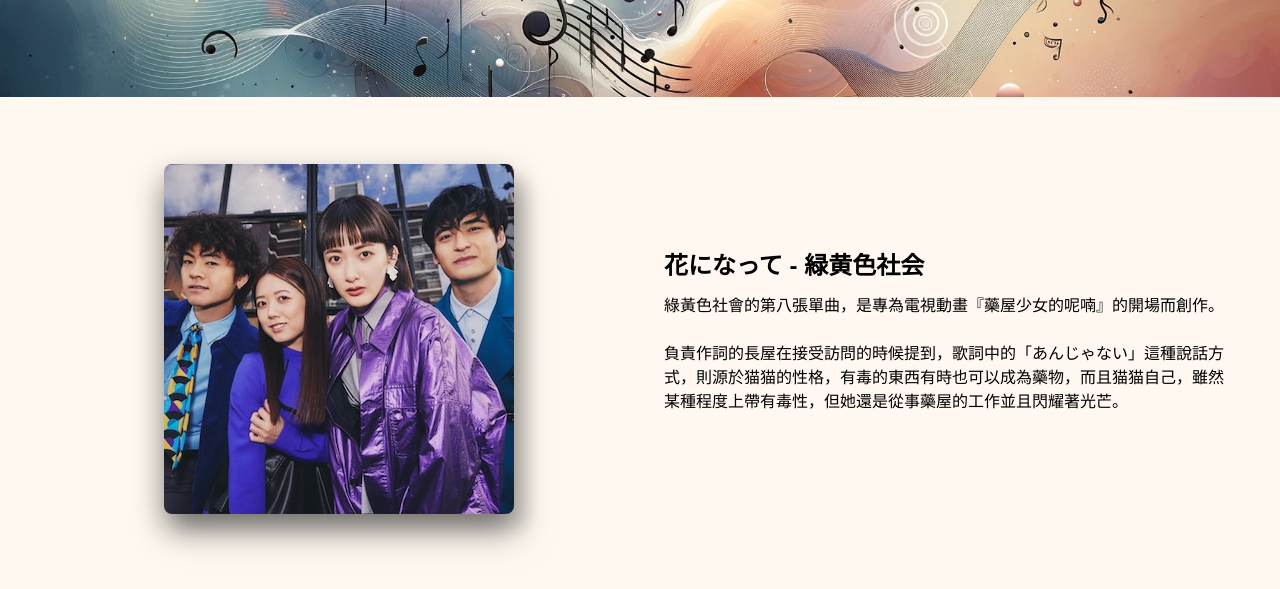
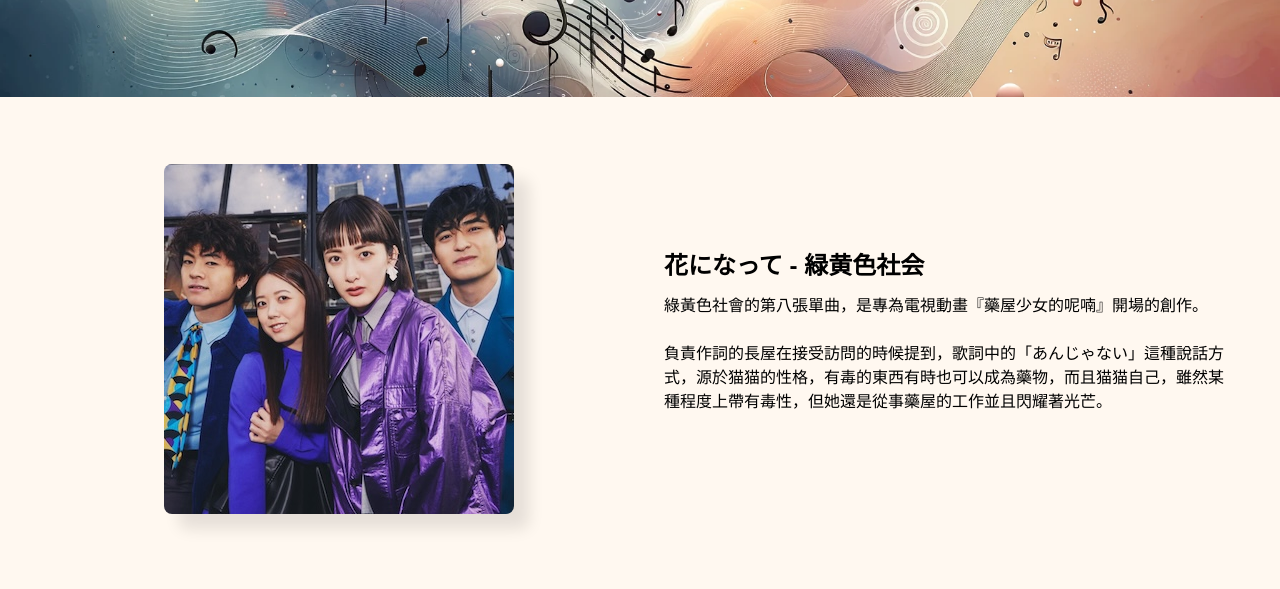
Before and after one commit to catsmice/lyric-web, an Astro site: page / in a window 1280 px wide. Shown: the part 203-792 px from the top of the page. Built offline with nearby package versions, Linux system fonts and the light colour scheme; Astro itself is replaced by a stand-in of ours.

Commit message:
update button image animation

```diff
--- a/src/pages/index.astro
+++ b/src/pages/index.astro
@@ -10,7 +10,7 @@
      <div id="div2" class="flex flex-col md:flex-row">
       <div id="div3" class="md:w-1/2 flex justify-center">
         <a href="https://example.com" id="imageLink">
-        <img width=350 height=350 alt="ryokushaka-350x350" class="mx-1 mb-4 md:mb-0 rounded-lg drop-shadow-[0_15px_15px_rgba(0,0,0,0.5)] image-button" src="/images/ryokushaka-350x350.jpg"/>
+        <img width=350 height=350 alt="ryokushaka-350x350" class="mx-1 mb-4 md:mb-0 rounded-lg image-button" src="/images/ryokushaka-350x350.jpg"/>
           </a>
         <!-- <img id="imageToClick" width=350 height=350 alt="ryokushaka-350x350" class="mx-1 mb-4 md:mb-0 rounded-lg drop-shadow-[0_15px_15px_rgba(0,0,0,0.5)] image-button" src="/images/ryokushaka-350x350.jpg"/>-->
       </div>
@@ -19,10 +19,10 @@
         花になって - 緑黄色社会
        </h2>
        <p class="mb-6">
-        綠黃色社會的第八張單曲，是專為電視動畫『藥屋少女的呢喃』的開場而創作。
+        綠黃色社會的第八張單曲，是專為電視動畫『藥屋少女的呢喃』開場的創作。
        </p>
        <p class="mb-6">
-        負責作詞的長屋在接受訪問的時候提到，歌詞中的「あんじゃない」這種說話方式，則源於猫猫的性格，有毒的東西有時也可以成為藥物，而且猫猫自己，雖然某種程度上帶有毒性，但她還是從事藥屋的工作並且閃耀著光芒。
+        負責作詞的長屋在接受訪問的時候提到，歌詞中的「あんじゃない」這種說話方式，源於猫猫的性格，有毒的東西有時也可以成為藥物，而且猫猫自己，雖然某種程度上帶有毒性，但她還是從事藥屋的工作並且閃耀著光芒。
        </p>
        <!-- <a class="bg-red-600 text-white py-2 px-4 rounded hover:bg-red-700 transition duration-300" href="#">
         View
@@ -40,9 +40,9 @@
                 event.preventDefault(); // Prevent the default link behavior
                 setTimeout(function() {
                     window.open(imageLink.href, '_blank');
-                }, 300);
+                }, 300); // Delay for the "landing" animation
             });
         }
     });
-  </script>
+</script>
 </BaseLayout>
--- a/src/styles/global.css
+++ b/src/styles/global.css
@@ -24,6 +24,7 @@
 .image-button {
     transition: box-shadow 0.3s ease, transform 0.3s ease;
     box-shadow: 15px 15px 15px rgba(0, 0, 0, 0.1);
+    display: inline-block; /* To ensure transform applies correctly */
     transform: translate(-5px, -5px); /* Moves the image up by 5px */
 }
 
```
